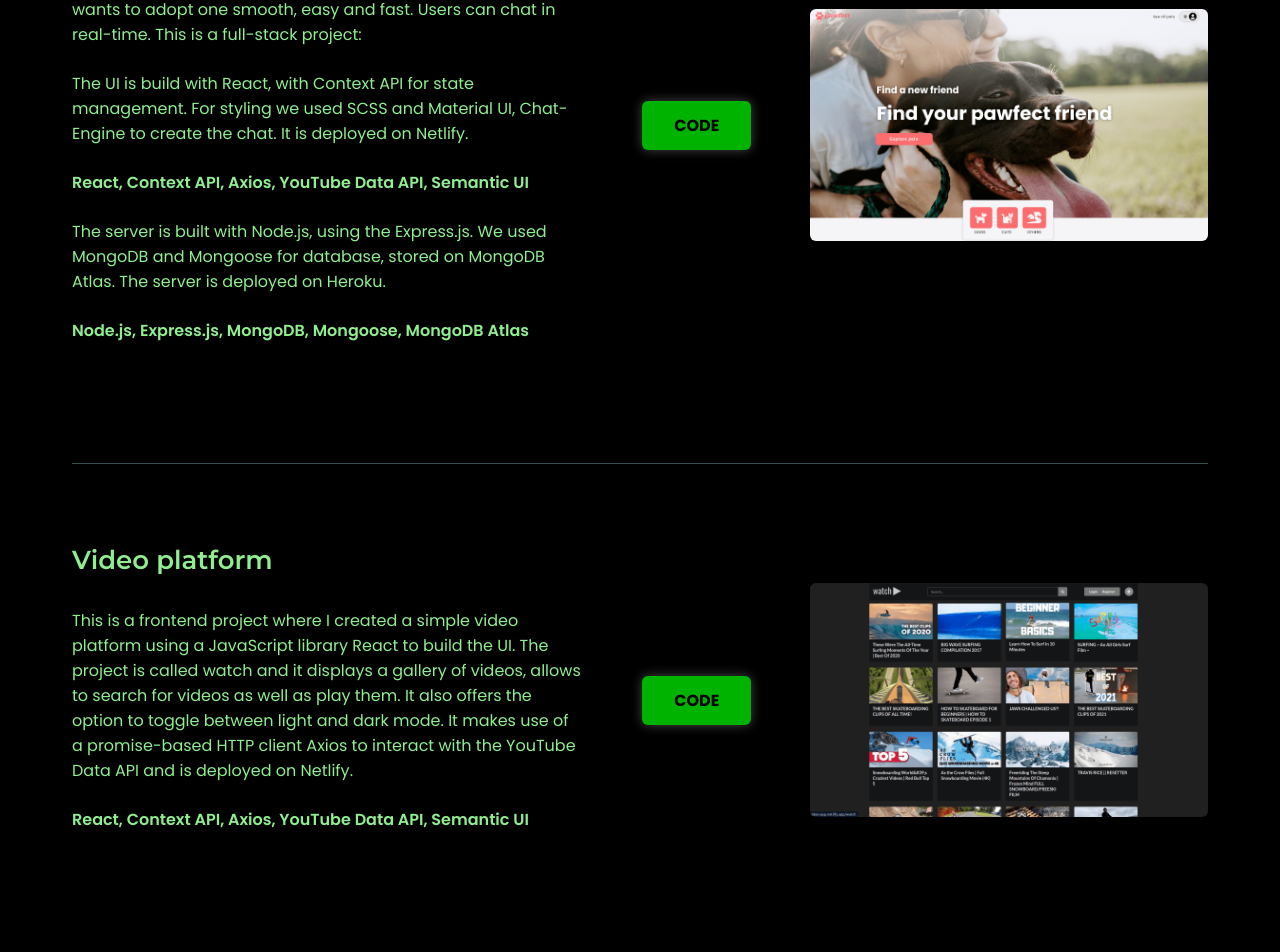
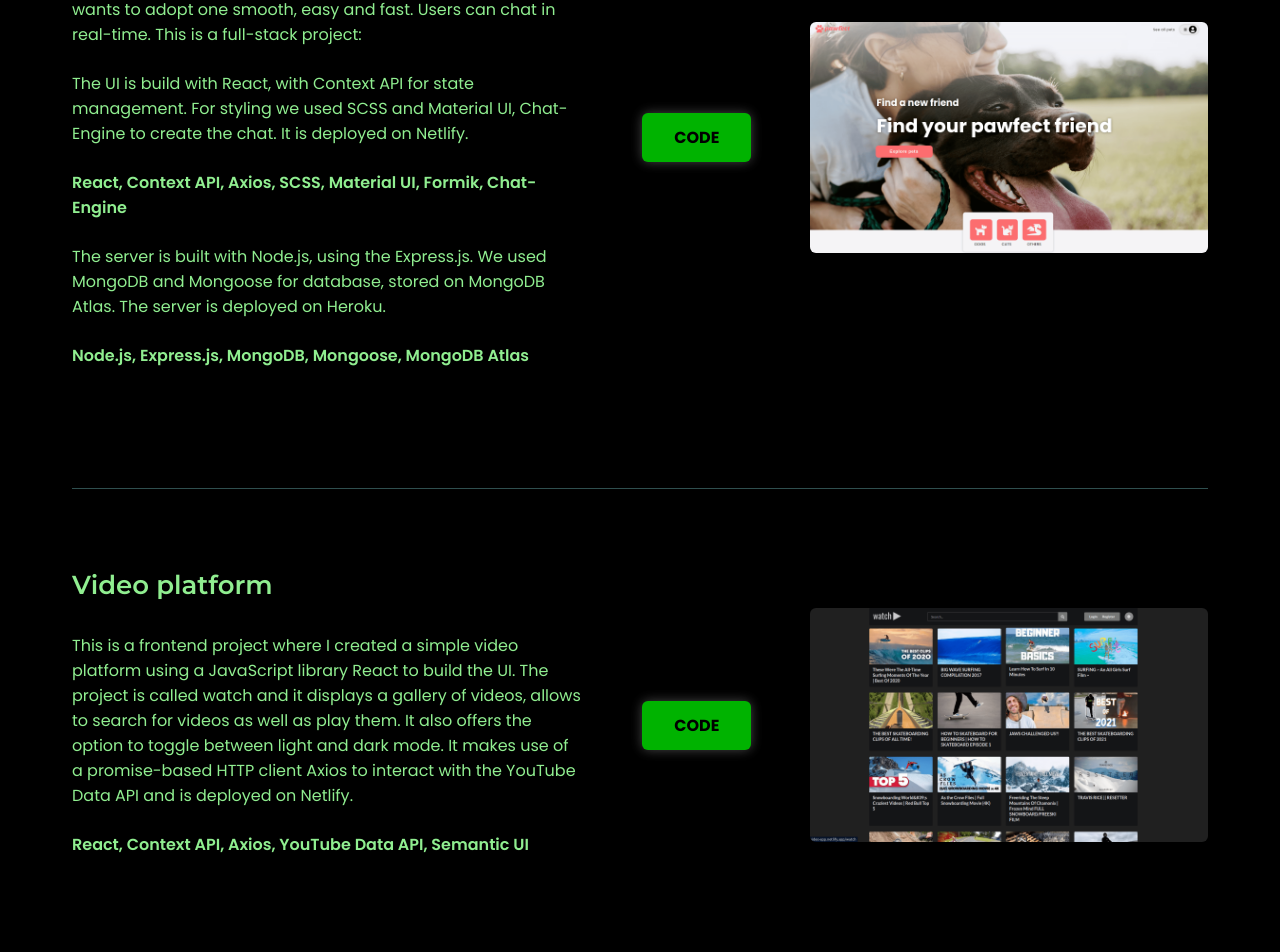
Before and after one commit to osmonoh/portfolio-react, a React (Create React App) app: page /pages/projects in a window 1280 px wide. Shown: the part 1083-2035 px from the top of the page. Built offline with nearby package versions, Linux system fonts and the light colour scheme.

Commit message:
Update data.js

```diff
--- a/src/data/data.js
+++ b/src/data/data.js
@@ -25,7 +25,7 @@ const projects = [
       "The server is built with Node.js, using the Express.js. We used MongoDB and Mongoose for database, stored on MongoDB Atlas. The server is deployed on Heroku.",
     ],
     keyWords: [
-      ["React", "Context API", "Axios", "YouTube Data API", "Semantic UI"],
+      ["React", "Context API", "Axios", "SCSS" , "Material UI", "Formik", "Chat-Engine"],
       ["Node.js", "Express.js", "MongoDB", "Mongoose", "MongoDB Atlas"],
     ],
     gitHubURL: "https://github.com/osmonoh/pawfect-frontend",
```
